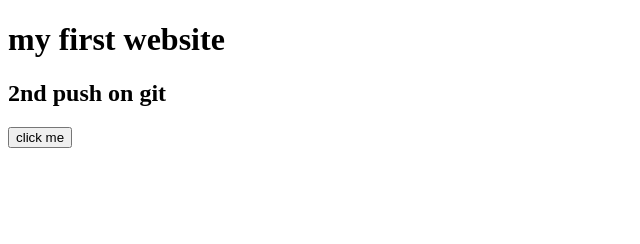
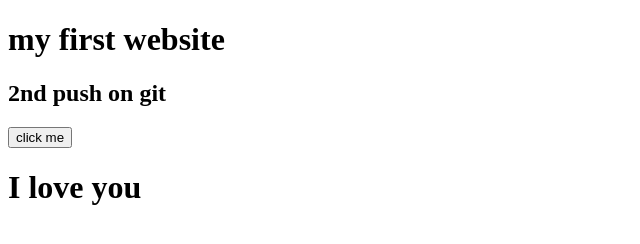
Before and after one commit to Tanim-Ahmed007/my-first-website, a plain HTML site: page index.html in a window 1280 px wide. Shown: the whole page, without its empty margins (0-640 px from the left). Drawn offline with Linux system fonts and the light colour scheme.

Commit message:
Update index.html

```diff
--- a/index.html
+++ b/index.html
@@ -10,5 +10,6 @@
     <h1>my first website</h1>
     <h2>2nd push on git</h2>
     <button>click me</button>
+    <h1>I love you</h1>
 </body>
 </html>
```
